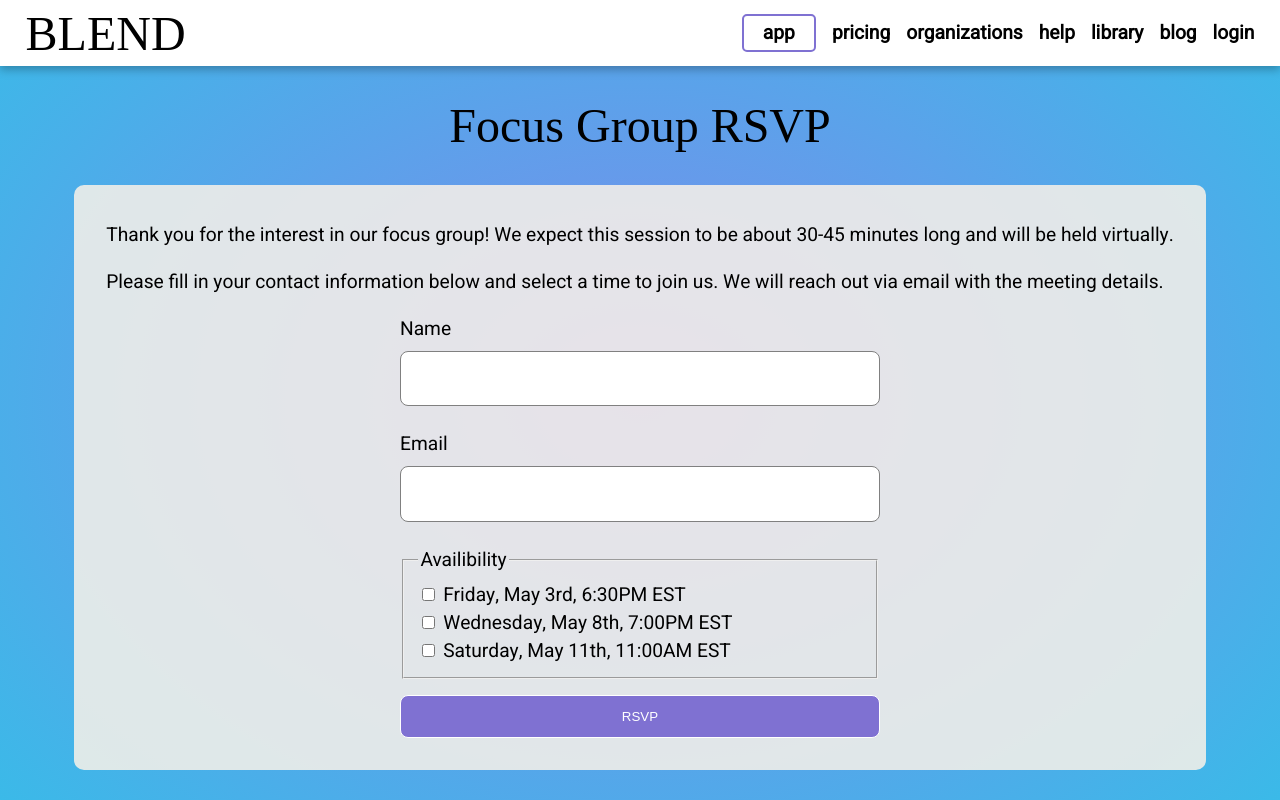
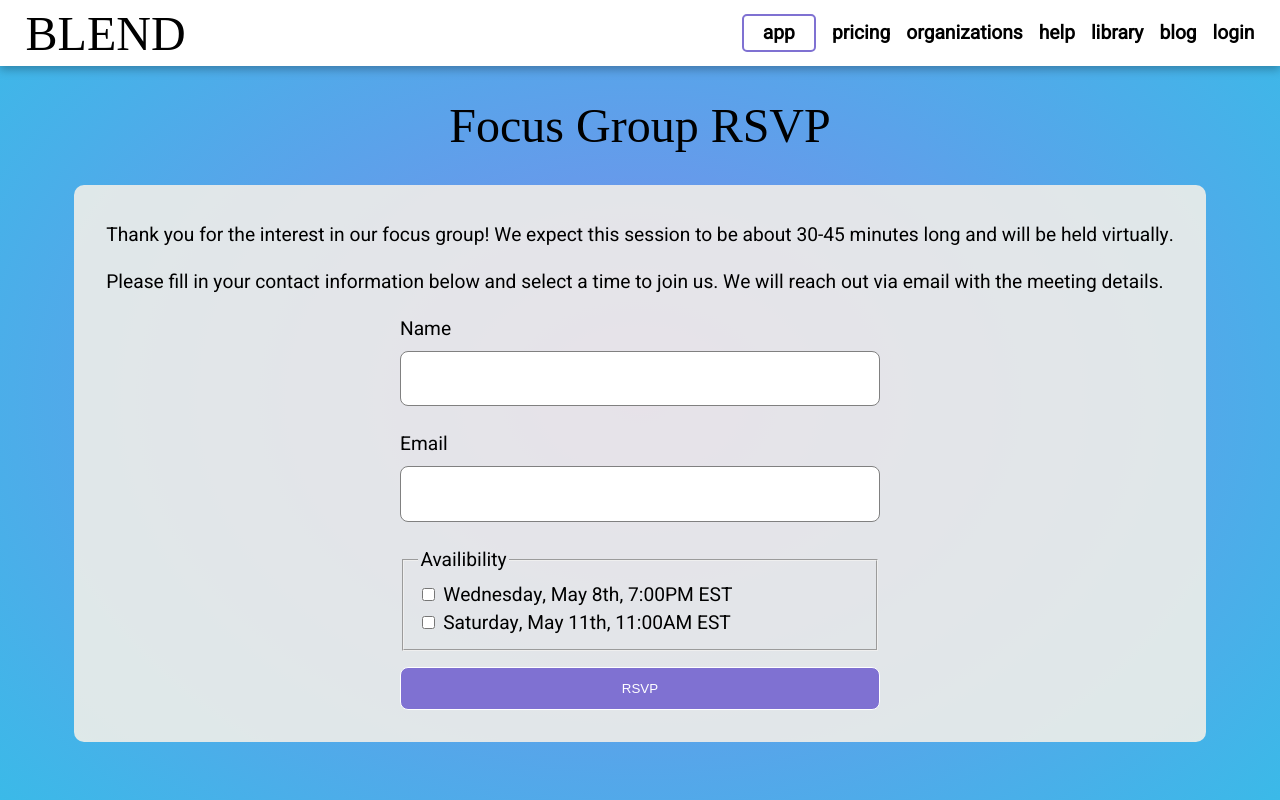
Before and after one commit to admoya/blend-product-site, a SvelteKit app: page /focus-group-rsvp in a window 1280 px wide. Shown: the top 800 px of the page. Built offline with nearby package versions, Linux system fonts and the light colour scheme; no server answers; a web font is replaced by a local one.

Commit message:
fix(rsvp): removed past date on focus group rsvp form

```diff
--- a/src/routes/focus-group-rsvp/+page.svelte
+++ b/src/routes/focus-group-rsvp/+page.svelte
@@ -13,13 +13,8 @@
 <div class="content">
   <h1>Focus Group RSVP</h1>
   <div class="paper" style="margin-top: 0">
-    <p>
-      Thank you for the interest in our focus group! We expect this session to be about 30-45 minutes long and will be held virtually.
-    </p>
-    <p>
-      Please fill in your contact information below and select a time to join us. We will reach out via
-      email with the meeting details.
-    </p>
+    <p>Thank you for the interest in our focus group! We expect this session to be about 30-45 minutes long and will be held virtually.</p>
+    <p>Please fill in your contact information below and select a time to join us. We will reach out via email with the meeting details.</p>
     <form data-netlify="true" name="focus-group-rsvp" method="POST" action="/focus-group-rsvp/thank-you">
       <input type="hidden" name="form-name" value="focus-group-rsvp" />
       <label>
@@ -32,10 +27,6 @@
       </label>
       <fieldset>
         <legend> Availibility </legend>
-        <label style="display: block;">
-          <input style="display: inline;" type="checkbox" name="time1" value="Friday, May 3rd, 6:30PM EST" />
-          Friday, May 3rd, 6:30PM EST
-        </label>
         <label style="display: block;">
           <input style="display: inline;" type="checkbox" name="time2" value="Wednesday, May 8th, 7:00PM EST" />
           Wednesday, May 8th, 7:00PM EST
```
